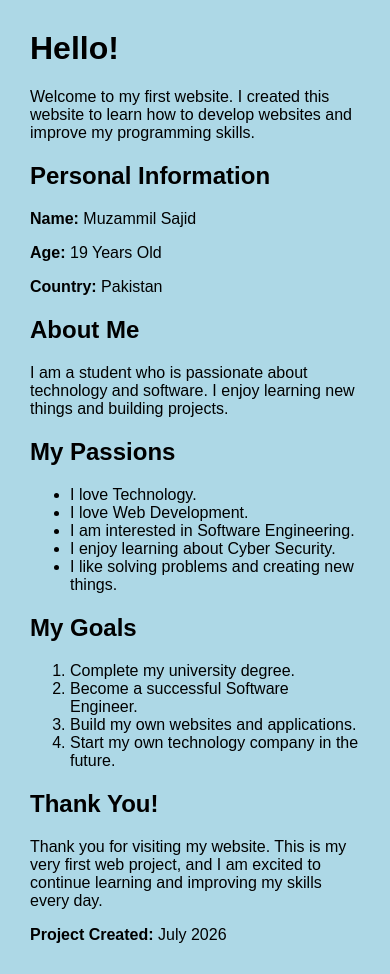
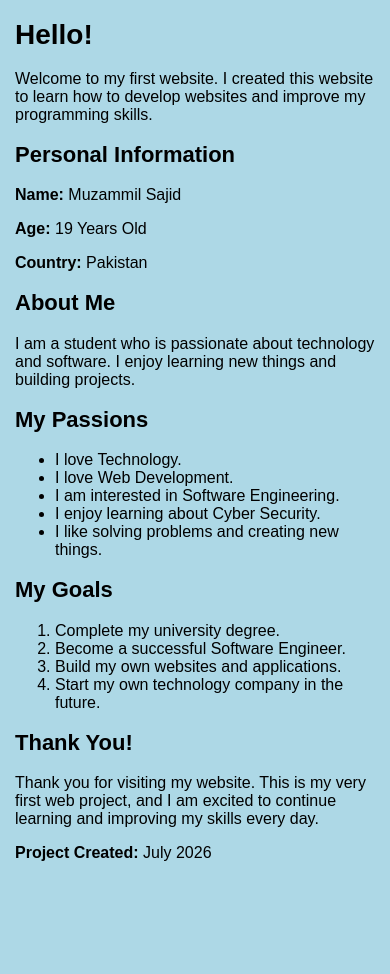
Before and after one commit to Muzammiil12/my-web, a plain HTML site: page index.html in a window 390 px wide. After the commit the page ends 878 px from the top, so only its background shows below. Drawn offline with Linux system fonts and the light colour scheme.

Commit message:
Update index.html

```diff
--- a/index.html
+++ b/index.html
@@ -3,6 +3,9 @@
 
 <head>
     <title>MS Tech</title>
+
+    <!-- Makes the website responsive on phones -->
+    <meta name="viewport" content="width=device-width, initial-scale=1.0">
 
     <!-- Browser Tab Icon -->
     <link rel="icon" href="logo.png">
@@ -15,11 +18,32 @@
         }
 
         h1 {
-            color: darkblack;
+            color: black;
         }
 
         h2 {
             color: black;
+        }
+
+        /* Mobile Responsive Design */
+        @media screen and (max-width: 600px) {
+
+            body {
+                margin: 15px;
+            }
+
+            h1 {
+                font-size: 28px;
+            }
+
+            h2 {
+                font-size: 22px;
+            }
+
+            p,
+            li {
+                font-size: 16px;
+            }
         }
     </style>
 </head>
@@ -74,7 +98,9 @@
         project, and I am excited to continue learning and improving my
         skills every day.
     </p>
-<p><strong>Project Created:</strong> July 2026</p>
+
+    <p><strong>Project Created:</strong> July 2026</p>
+
 </body>
 
 </html>
```
